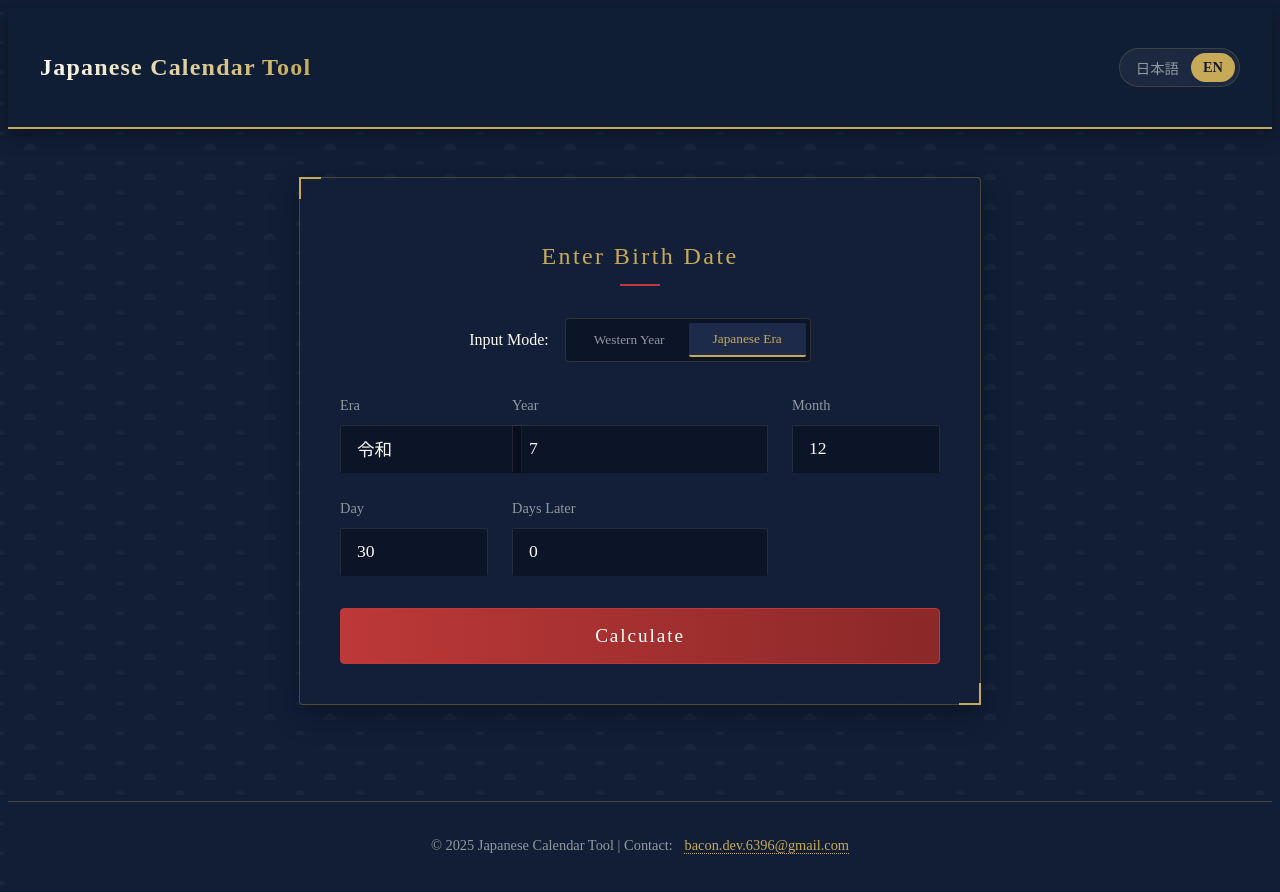
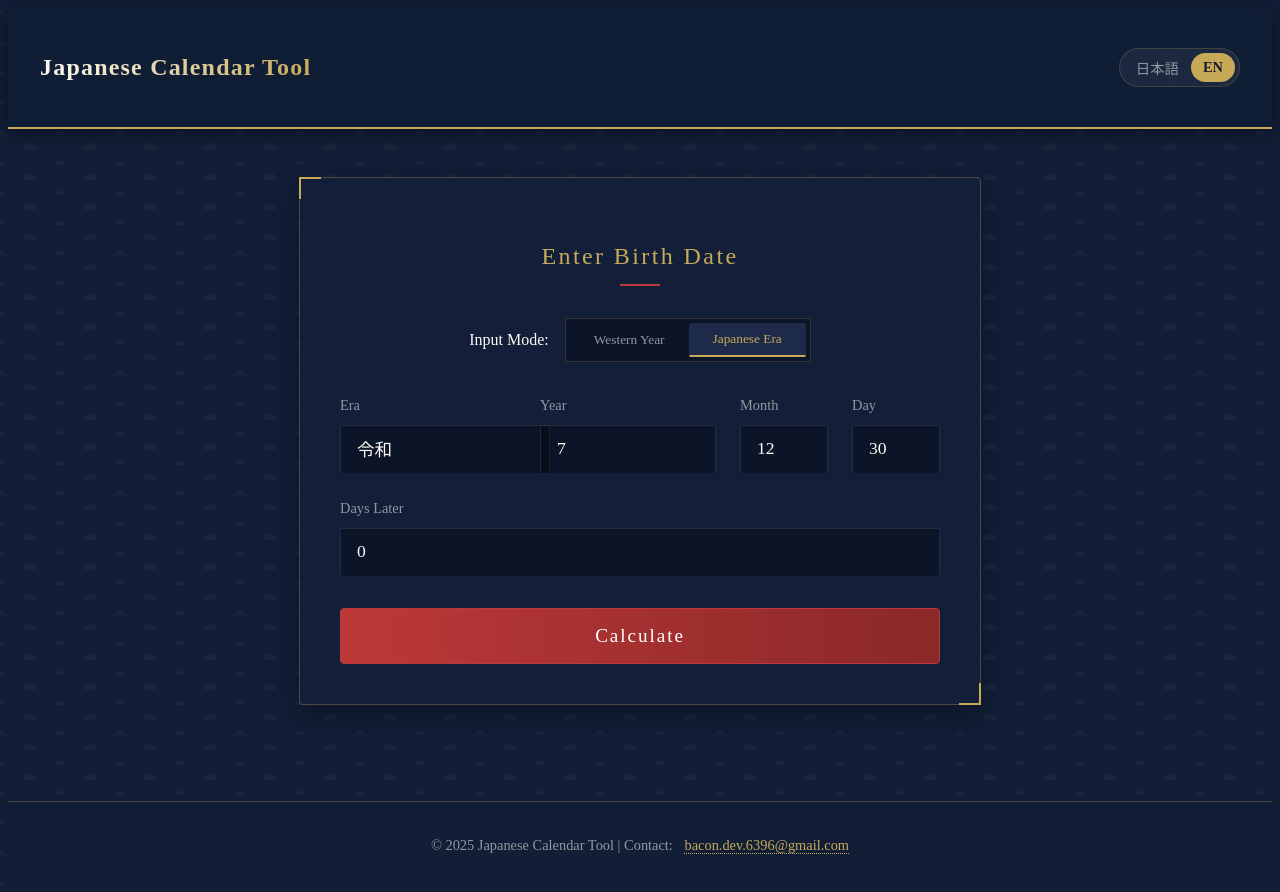
Before and after one commit to ken-mro/japanese-calendar-tool, a Next.js app: page / in a window 1280 px wide. Both pictures are taken after a click on the button "Japanese Era". Shown: the top 892 px of the page. Built offline with nearby package versions, Linux system fonts and the light colour scheme.

Commit message:
style: refine Japanese date input widths (Year = 2x Month/Day)

```diff
--- a/src/app/globals.css
+++ b/src/app/globals.css
@@ -222,10 +222,19 @@ body {
   margin-bottom: 2rem;
 }
 
+.input-group.mode-japanese {
+  grid-template-columns: minmax(100px, 2fr) minmax(80px, 2fr) minmax(40px, 1fr) minmax(40px, 1fr);
+}
+
+.offset-field {
+  grid-column: 1 / -1;
+}
+
 .input-field {
   display: flex;
   flex-direction: column;
   gap: 0.5rem;
+  min-width: 0; /* Critical for grid sizing */
 }
 
 .input-field label {
@@ -416,7 +425,7 @@ body {
 
 /* Responsive */
 @media (max-width: 768px) {
-  .input-group {
+  .input-group, .input-group.mode-japanese {
     grid-template-columns: 1fr;
   }
 }
@@ -428,7 +437,6 @@ body {
 .desktop-title {
   display: none;
 }
-
 @media (min-width: 768px) {
   .mobile-title {
     display: none;
--- a/src/components/DateInput.tsx
+++ b/src/components/DateInput.tsx
@@ -130,7 +130,7 @@ export function DateInput({ onCalculate }: DateInputProps) {
       </div>
 
       <form onSubmit={handleSubmit} className="date-form">
-        <div className="input-group">
+        <div className={`input-group mode-${inputMode}`}>
           {inputMode === "western" ? (
             <div className="input-field">
               <label htmlFor="year">{t("input.year")}</label>
@@ -146,7 +146,7 @@ export function DateInput({ onCalculate }: DateInputProps) {
             </div>
           ) : (
             <>
-              <div className="input-field">
+              <div className="input-field era-field">
                 <label htmlFor="era">{t("input.era")}</label>
                 <input
                   type="text"
@@ -170,7 +170,7 @@ export function DateInput({ onCalculate }: DateInputProps) {
                   ))}
                 </datalist>
               </div>
-              <div className="input-field">
+              <div className="input-field era-year-field">
                 <label htmlFor="eraYear">{t("input.eraYear")}</label>
                 <input
                   type="number"
@@ -207,7 +207,7 @@ export function DateInput({ onCalculate }: DateInputProps) {
               max="31"
             />
           </div>
-          <div className="input-field">
+          <div className="input-field offset-field">
             <label htmlFor="offset">{t("input.offsetLabel")}</label>
             <input
               type="number"
```
